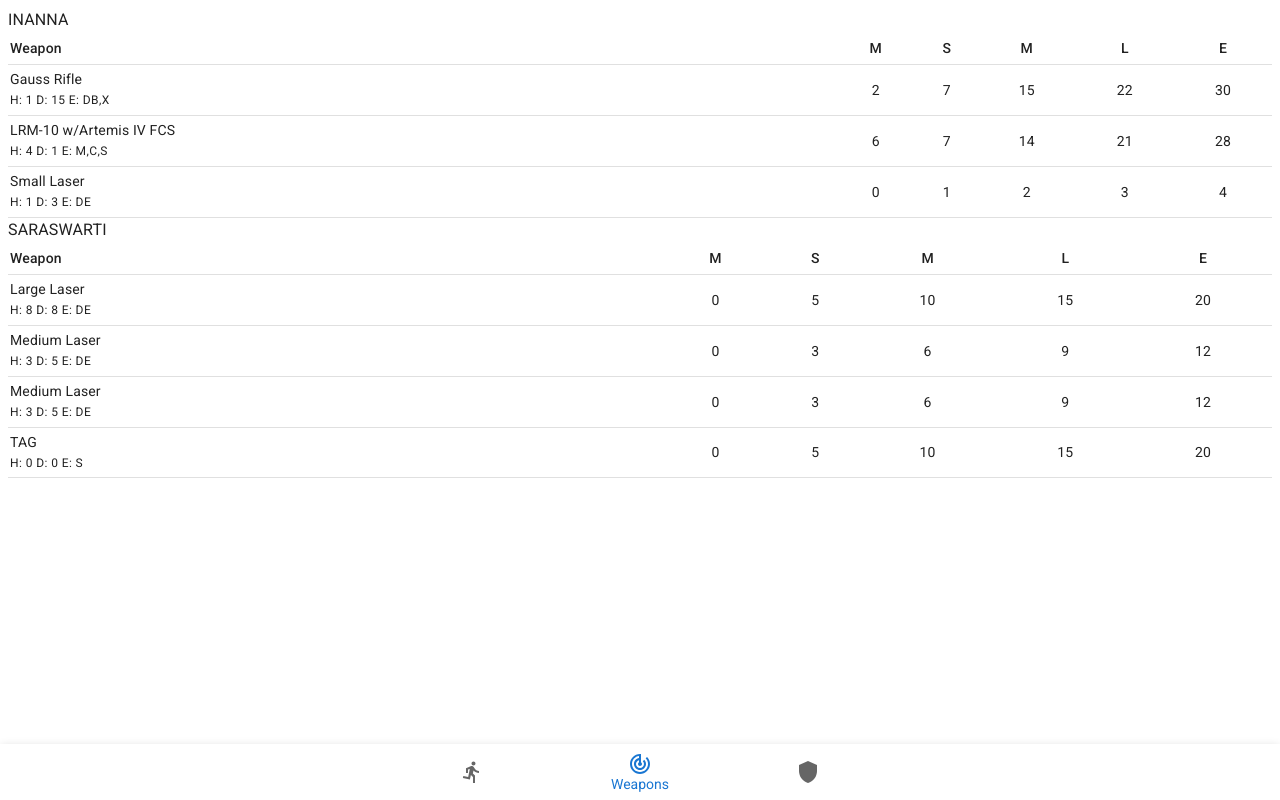
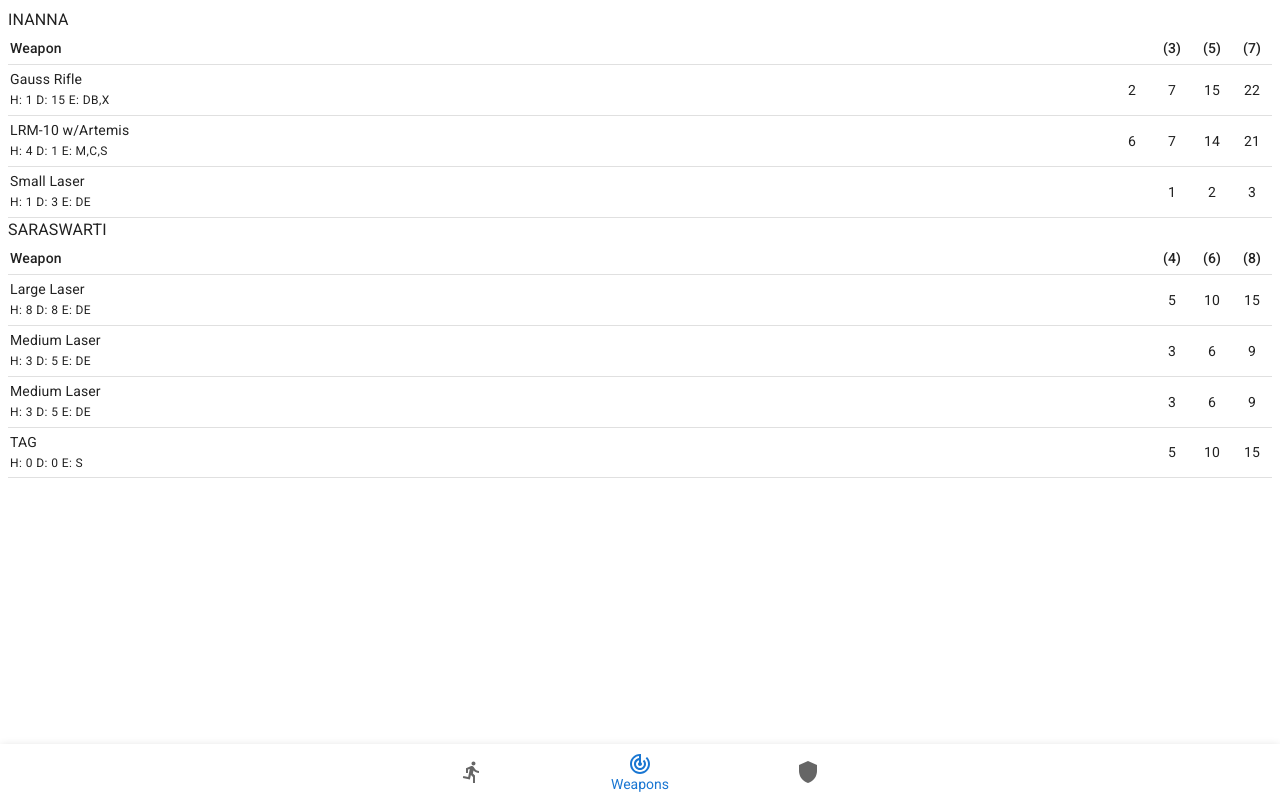
Before and after one commit to Rangoric/BattleTech-Campaign, a Next.js app: page /BattleTech-Campaign/record-sheets/gameday-2025-01-05-voh in a window 1280 px wide. Both pictures are taken after a click on the button "Weapons". Built offline with nearby package versions, Linux system fonts and the light colour scheme.

Commit message:
weapon stuff with movement

```diff
--- a/src/recordSheets/MovementDisplay.tsx
+++ b/src/recordSheets/MovementDisplay.tsx
@@ -1,6 +1,7 @@
 import { Box, ToggleButton, ToggleButtonGroup } from "@mui/material";
 import { IRecordSheet } from "./data/IRecordSheet";
 import { useUnitStatus } from "./data/useUnitStatus";
+import { eMovementSpeed } from "./rules/eMovementSpeed";
 
 export interface IMovementDisplay {
   unit: IRecordSheet;
@@ -9,35 +10,22 @@ export interface IMovementDisplay {
 export const MovementDisplay: React.FC<IMovementDisplay> = ({ unit }) => {
   const [unitStatus, setUnitStatus] = useUnitStatus(unit.pilotData.callSign);
 
-  const handleChange = (
-    event: React.MouseEvent<HTMLElement>,
-    movementSpeed: string
-  ) => {
+  const handleChange = (event: React.MouseEvent<HTMLElement>, movementSpeed: eMovementSpeed) => {
     setUnitStatus({ ...unitStatus, movementSpeed });
   };
   return (
     <Box>
-      <ToggleButtonGroup
-        color={"primary"}
-        value={unitStatus.movementSpeed}
-        onChange={handleChange}
-        exclusive
-        fullWidth
-      >
-        <ToggleButton value={"Ping"} color={"standard"}>
+      <ToggleButtonGroup color={"primary"} value={unitStatus.movementSpeed} onChange={handleChange} exclusive fullWidth>
+        <ToggleButton value={eMovementSpeed.ping} color={"standard"}>
           Ping
         </ToggleButton>
-        <ToggleButton value={"Walk"} color={"success"}>
+        <ToggleButton value={eMovementSpeed.walk} color={"success"}>
           Walk {unit.vehicle.movement.walk}
         </ToggleButton>
-        <ToggleButton value={"Run"} color={"error"}>
+        <ToggleButton value={eMovementSpeed.run} color={"error"}>
           Run {unit.vehicle.movement.run}
         </ToggleButton>
-        <ToggleButton
-          value={"Jump"}
-          color={"warning"}
-          disabled={unit.vehicle.movement.jump === 0}
-        >
+        <ToggleButton value={eMovementSpeed.jump} color={"warning"} disabled={unit.vehicle.movement.jump === 0}>
           Jump {!!unit.vehicle.movement.jump && unit.vehicle.movement.jump}
         </ToggleButton>
       </ToggleButtonGroup>
--- a/src/recordSheets/WeaponDisplay.tsx
+++ b/src/recordSheets/WeaponDisplay.tsx
@@ -1,66 +1,64 @@
-import {
-  Box,
-  Table,
-  TableBody,
-  TableCell,
-  TableContainer,
-  TableHead,
-  TableRow,
-  Typography,
-} from "@mui/material";
+import { Box, Table, TableBody, TableCell, TableContainer, TableHead, TableRow, Typography } from "@mui/material";
 import { IRecordSheet } from "./data/IRecordSheet";
+import { useUnitStatus } from "./data/useUnitStatus";
+import { movementShootingModifier } from "./rules/movementShootingModifier";
 
 export interface IWeaponDisplayProps {
   unit: IRecordSheet;
 }
 
+const columnWidth = "40px";
+
 export const WeaponDisplay: React.FC<IWeaponDisplayProps> = ({ unit }) => {
+  const [unitStatus] = useUnitStatus(unit.pilotData.callSign);
+  const gunnery = unit.pilotData.gunnery + movementShootingModifier(unitStatus.movementSpeed);
   return (
     <TableContainer component={Box}>
       <Table size="small">
         <TableHead>
           <TableCell sx={{ padding: "4px 2px" }}>Weapon</TableCell>
-          <TableCell sx={{ padding: "4px 2px" }} align={"center"}>
-            M
+          <TableCell sx={{ padding: "4px 2px", width: `${columnWidth}` }} align={"center"}></TableCell>
+          <TableCell sx={{ padding: "4px 2px", width: `${columnWidth}` }} align={"center"}>
+            ({gunnery})
           </TableCell>
-          <TableCell sx={{ padding: "4px 2px" }} align={"center"}>
-            S
+          <TableCell sx={{ padding: "4px 2px", width: `${columnWidth}` }} align={"center"}>
+            ({gunnery + 2})
           </TableCell>
-          <TableCell sx={{ padding: "4px 2px" }} align={"center"}>
-            M
+          <TableCell sx={{ padding: "4px 2px", width: `${columnWidth}` }} align={"center"}>
+            ({gunnery + 4})
           </TableCell>
-          <TableCell sx={{ padding: "4px 2px" }} align={"center"}>
-            L
-          </TableCell>
-          <TableCell sx={{ padding: "4px 2px" }} align={"center"}>
-            E
-          </TableCell>
+          {unit.pilotData.gunnery <= 2 && (
+            <TableCell sx={{ padding: "4px 2px", width: `${columnWidth}` }} align={"center"}>
+              ({gunnery + 6})
+            </TableCell>
+          )}
         </TableHead>
         <TableBody>
-          {unit.vehicle.weapons.map((weapon) => (
-            <TableRow key={weapon.name}>
+          {unit.vehicle.weapons.map((weapon, index) => (
+            <TableRow key={weapon.name + index}>
               <TableCell sx={{ padding: "4px 2px" }}>
                 <Typography variant={"body2"}>{weapon.name}</Typography>
                 <Typography variant={"caption"}>
-                  H: {weapon.heat} D: {weapon.damage} E:{" "}
-                  {weapon.effects.join(",")}
+                  H: {weapon.heat} D: {weapon.damage} E: {weapon.effects.join(",")}
                 </Typography>
               </TableCell>
-              <TableCell sx={{ padding: "4px 2px" }} align={"center"}>
-                {weapon.minRange}
+              <TableCell sx={{ padding: "4px 2px", width: `${columnWidth}` }} align={"center"}>
+                {!!weapon.minRange && weapon.minRange}
               </TableCell>
-              <TableCell sx={{ padding: "4px 2px" }} align={"center"}>
-                {weapon.shortRange}
+              <TableCell sx={{ padding: "4px 2px", width: `${columnWidth}` }} align={"center"}>
+                {!!weapon.shortRange && weapon.shortRange}
               </TableCell>
-              <TableCell sx={{ padding: "4px 2px" }} align={"center"}>
-                {weapon.mediumRange}
+              <TableCell sx={{ padding: "4px 2px", width: `${columnWidth}` }} align={"center"}>
+                {!!weapon.mediumRange && weapon.mediumRange}
               </TableCell>
-              <TableCell sx={{ padding: "4px 2px" }} align={"center"}>
-                {weapon.longRange}
+              <TableCell sx={{ padding: "4px 2px", width: `${columnWidth}` }} align={"center"}>
+                {!!weapon.longRange && weapon.longRange}
               </TableCell>
-              <TableCell sx={{ padding: "4px 2px" }} align={"center"}>
-                {weapon.extremeRange}
-              </TableCell>
+              {unit.pilotData.gunnery <= 2 && (
+                <TableCell sx={{ padding: "4px 2px", width: `${columnWidth}` }} align={"center"}>
+                  {!!weapon.extremeRange && weapon.extremeRange}
+                </TableCell>
+              )}
             </TableRow>
           ))}
         </TableBody>
--- a/src/recordSheets/data/IUnitStatus.ts
+++ b/src/recordSheets/data/IUnitStatus.ts
@@ -1,3 +1,5 @@
+import { eMovementSpeed } from "../rules/eMovementSpeed";
+
 export interface IUnitStatus {
-  movementSpeed: string;
+  movementSpeed: eMovementSpeed;
 }
--- a/src/recordSheets/data/inanna.ts
+++ b/src/recordSheets/data/inanna.ts
@@ -30,7 +30,7 @@ export const inanna: IRecordSheet = {
         ammoPerShot: 1,
       },
       {
-        name: "LRM-10 w/Artemis IV FCS",
+        name: "LRM-10 w/Artemis",
         location: "RA",
         heat: 4,
         damage: 1,
@@ -71,14 +71,7 @@ export const inanna: IRecordSheet = {
         location: eLocations.head,
         armour: 9,
         internalStructure: 3,
-        critSlots: [
-          { item: "Life Support" },
-          { item: "Sensors" },
-          { item: "Cockpit" },
-          { item: "Endo Steel" },
-          { item: "Sensors" },
-          { item: "Life Support" },
-        ],
+        critSlots: [{ item: "Life Support" }, { item: "Sensors" }, { item: "Cockpit" }, { item: "Endo Steel" }, { item: "Sensors" }, { item: "Life Support" }],
       },
       [eLocations.centerTorso]: {
         location: eLocations.centerTorso,
--- /dev/null
+++ b/src/recordSheets/rules/eMovementSpeed.ts
@@ -0,0 +1,6 @@
+export enum eMovementSpeed {
+  ping,
+  walk,
+  run,
+  jump,
+}
--- /dev/null
+++ b/src/recordSheets/rules/movementShootingModifier.ts
@@ -0,0 +1,16 @@
+import { eMovementSpeed } from "./eMovementSpeed";
+
+export const movementShootingModifier = (movementSpeed: eMovementSpeed) => {
+  switch (movementSpeed) {
+    case eMovementSpeed.ping:
+      return 0;
+    case eMovementSpeed.walk:
+      return 1;
+    case eMovementSpeed.run:
+      return 2;
+    case eMovementSpeed.jump:
+      return 3;
+    default:
+      return 0;
+  }
+};
```
